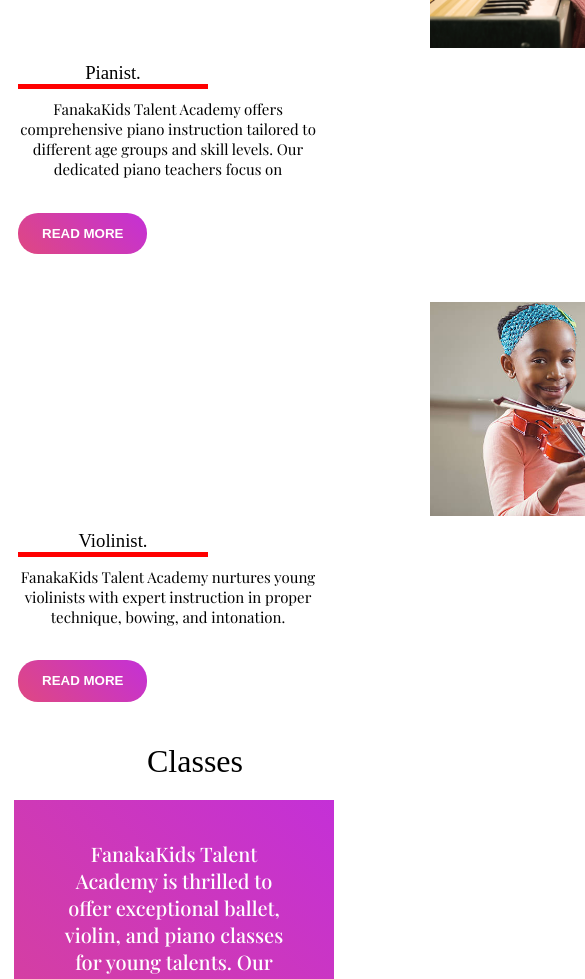
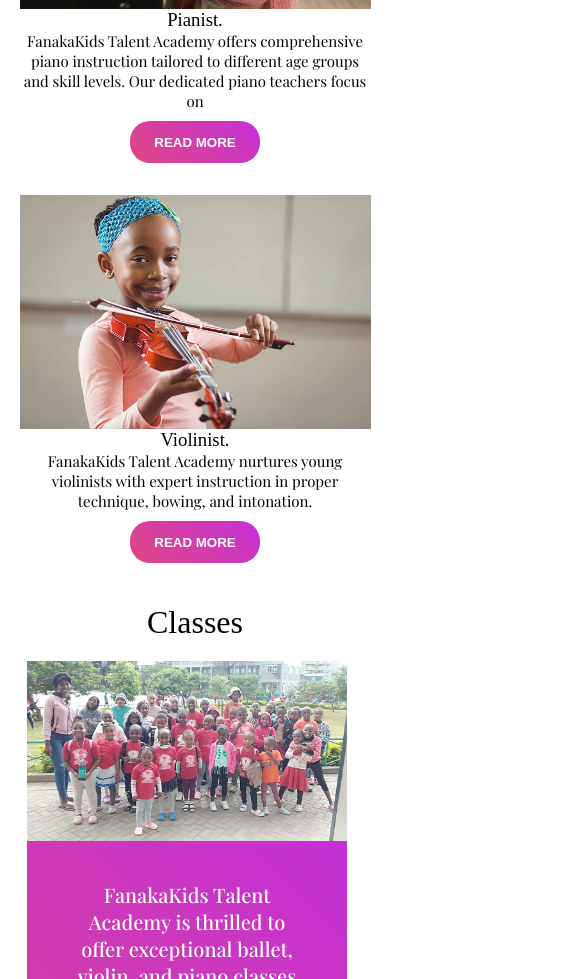
Before and after one commit to tobias-omondi/Fanakakids, a React (Create React App) app in the folder fanakakidstalents/: page / in a window 390 px wide. Shown: the part 2380-3359 px from the top of the page, 585 px wide, since content can reach past the window. Built offline with nearby package versions, Linux system fonts and the light colour scheme; a web font is replaced by a local one.

Commit message:
Testing the website

```diff
--- a/fanakakidstalents/src/components/Classes.css
+++ b/fanakakidstalents/src/components/Classes.css
@@ -17,8 +17,11 @@
 .main-container{
     display: flex;
     justify-content: center;
-    /* margin-top: 2%; */
-    margin-left: 20px;
+}
+.paragrah-container{
+    display: flex;
+    align-items: center;
+    justify-content: center;
 }
 .paragrah-container p{
     font-size: 20px;
@@ -28,13 +31,16 @@
     font-style: normal;
     padding: 40px;
     color: #fff;
-    /* height: 60lvh; */
+    max-width: 650px;
+    margin-left: 1rem;
     background-image: linear-gradient(45deg, #df4881, #c430d7);
 }
-.paragrah-image img {
-    max-width: 700px;
+/*  */
+.paragrah-container img {
+    max-width: 450px;
     margin-right: 20px;
 }
+/* large tablets */
 @media (max-width: 991px){
     .container{
         flex-direction: column;
@@ -43,17 +49,27 @@
     .main-container{
         flex-direction: column;
         justify-content: center;
+        align-items: center;
         width: 100%;
     }
+    .paragrah-container{
+        flex-direction: column-reverse;
+        align-items: center;
+        justify-content: center;
+    }
     .paragrah-container p{
-        max-height: 430px;
-        max-width: 750px;
+        padding: 40px;
+        max-width: 700px;
+        margin-left: 0px;
+        max-height: 100lvh;
     }
-    .paragrah-image img {
-        max-width: 750px;
+    .paragrah-container img {
+        max-width: 600px;
+        margin-right: 20px;
     }
 
 }
+/* small phones */
 @media (max-width: 480px){
     .container{
         flex-direction: column;
@@ -63,15 +79,18 @@
         flex-direction: column;
         justify-content: center;
         width: 100%;
-        margin-left: 14px;
+        margin-left: 0px;
     }
     .paragrah-container p{
         max-height: 500px;
         max-width: 320px;
+        margin-left: -1rem;
+        max-height: 100lvh;
     }
-    .paragrah-image img {
+    .paragrah-container img {
         max-width: 320px;
         max-height: 200px;
+        margin-left: 0.2rem;
     }
 
 }
--- a/fanakakidstalents/src/components/Classes.js
+++ b/fanakakidstalents/src/components/Classes.js
@@ -1,7 +1,7 @@
 import React from 'react';
 import './Classes.css';
-import classAsset from '../Asset/classes.jpg'
-import Feedback  from './Feedback';
+import classAsset from '../Asset/classes.jpg';
+import Feedback from './Feedback';
 
 const Classes = () => {
   return (
@@ -10,22 +10,21 @@
         <h1>Classes</h1>
         <div className='main-container'>
           <div className='paragrah-container'>
-        <p>FanakaKids Talent Academy is thrilled to offer exceptional ballet,
+            <p>
+              FanakaKids Talent Academy is thrilled to offer exceptional ballet,
               violin, and piano classes for young talents. Our dedicated instructors
               nurture creativity, discipline, and a lifelong love for the arts.
               Whether your child dreams of dancing gracefully, playing enchanting melodies,
               or captivating audiences with the violin, we provide a nurturing environment to
               help them shine. Join us and watch your child's artistic journey blossom!
             </p>
-      </div>
-      <div className='paragrah-image'>
             <img src={classAsset} alt='school children'/>
           </div>
         </div>
+        <Feedback />
       </div>
-    <Feedback />
     </>
-  )
+  );
 }
 
 export default Classes;
--- a/fanakakidstalents/src/components/Event.css
+++ b/fanakakidstalents/src/components/Event.css
@@ -5,123 +5,93 @@
     margin: 0;
     box-sizing: border-box;
 }
-.class-headings h2{
+* {
+    padding: 0;
+    margin: 0;
+    box-sizing: border-box;
+}
+
+.class-headings {
     text-align: center;
-    padding: 10px 0px 20px;
+}
+
+.class-headings h2 {
+    padding: 10px 0 20px;
     font-family: "Edu AU VIC WA NT Hand", cursive;
-    font-optical-sizing: auto;
     font-weight: 500;
-    font-style: normal;
     margin-top: 8%;
 }
+
 .class-headings h4 {
-    text-align: center;
-    border-bottom-width: 5px;
+    border-bottom: 5px solid transparent; /* Optional: Add a border if needed */
     font-family: "Playfair Display", serif;
-    font-optical-sizing: auto;
     font-weight: 600;
-    font-style: normal;
 }
-.menu-class{
+
+.menu-class {
     display: flex;
-    gap: 8rem;
-    width: 800px;
-    margin-left: 50px;
+    flex-wrap: wrap; /* Allows items to wrap on smaller screens */
+    justify-content: center; /* Centers items horizontally */
+    align-items: center; /* Centers items vertically */
+    gap: 3rem;
     margin-top: 5%;
 }
-.class-img{
-    width: 140%;
+
+.class-img {
+    display: flex;
+    flex-direction: column; /* Stack image and text vertically */
+    align-items: center; /* Center align items */
+    width: 100%; /* Full width for better responsiveness */
+    max-width: 300px; /* Limit the maximum width */
 }
+
 .class-img img {
-    max-width: 400px;
-    max-height: 200px;
+    max-width: 100%; /* Responsive image */
+    height: auto; /* Maintain aspect ratio */
 }
+
 .class-img button {
-    box-sizing: border-box;
     border: 0;
     border-radius: 20px;
     padding: 1em 1.8em;
     display: flex;
-    transition: 0.2s background;
     align-items: center;
     gap: 0.6em;
     font-weight: bold;
     color: #fff;
     margin-top: 3%;
     background-image: linear-gradient(45deg, #df4881, #c430d7);
+    cursor: pointer; /* Change cursor to pointer */
 }
+
 .class-img p {
+    text-align: center;
     font-size: 15px;
     font-family: "Playfair Display", serif;
-    font-optical-sizing: auto;
     font-weight: 400;
-    font-style: normal;
 }
-.class-img h3  {
+
+.class-img h3 {
     text-align: center;
-    margin: 10px;
     font-family: "Edu AU VIC WA NT Hand", cursive;
-    font-optical-sizing: auto;
     font-weight: 500;
-    font-style: normal;
-    border-bottom: 2px solid red;
-    border-bottom-width: 5px;
+}
 
-}
 @media(max-width: 991px) {
-    .menu-class{
-        flex-direction: column;
-        justify-content: center;
-    }
-    .class-img img {
-        max-width: 500px;
-        max-height: 300px;
-        align-items: center;
-        margin-left: 8rem;
-    }
-    .class-headings h3 {
-        text-align: center;
-        max-width: 400px;
-        margin-left: 8rem;
-    }
-    .class-img p {
-        max-width: 300px;
-        margin-left: 8rem;
-    }
-    .class-img button {
-        margin-left: 5rem;
+    .menu-class {
+        flex-direction: column; /* Stack items vertically on smaller screens */
+        align-items: center; /* Center align items */
     }
 }
+
 @media(max-width: 480px) {
     .class-headings h2 {
         margin-top: 15%;
     }
-    .menu-class{
-        flex-direction: column;
-        justify-content: center;
-        margin-top: 5%;
-        gap: 3rem;
+    .menu-class {
+        gap: 2rem; /* Adjust gap for smaller screens */
     }
-    .class-img img {
-        max-width: 320px;
-        max-height: 300px;
-        align-items: center;
-        margin-left: -2.5rem;
-    }
-    .class-headings h3 {
-        text-align: center;
-        max-width: 190px;
-        margin-left: -2rem;
-    }
-    .class-img p {
-        width: 100%;
-        margin-left: -2rem;
-    }
-    .class-headings h4 {
-        text-align: center;
-        margin-left: -2rem;
-    }
-    .class-img button {
-        margin-left: -2rem;
+    .class-img {
+        max-width: 90%; /* Allow more space on smaller screens */
     }
 }
--- a/fanakakidstalents/src/components/Feedback.css
+++ b/fanakakidstalents/src/components/Feedback.css
@@ -46,3 +46,23 @@
     cursor: pointer;
     border-radius: 0px; /* Change border radius on hover */
 }
+@media(max-width: 991px){
+    .btn-Gallery {
+    border-radius: 20px;
+    padding: 15px ;
+
+}
+}
+@media(max-width: 480px){
+        .btn-Gallery {
+    border-radius: 10px;
+    padding: 10px  ;
+}
+}
+@media(max-width: 329px){
+        .btn-Gallery {
+    border-radius: 10px;
+    padding: 8px ;
+
+}
+}
```
Lines whose indentation alone changed are shown as unchanged.
